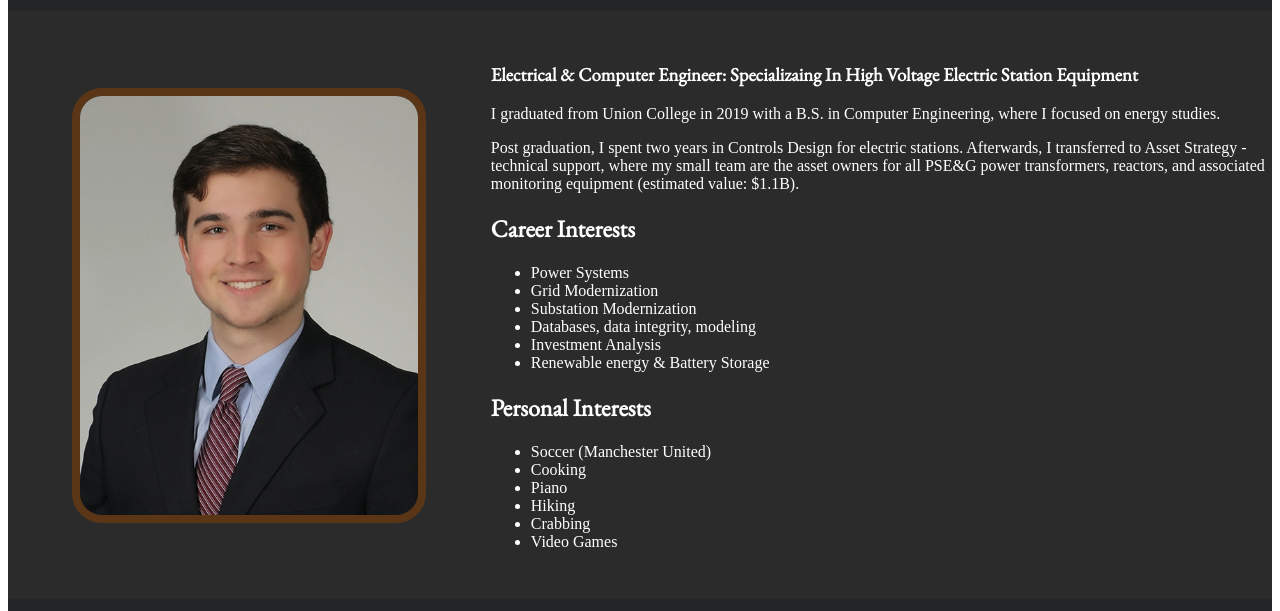
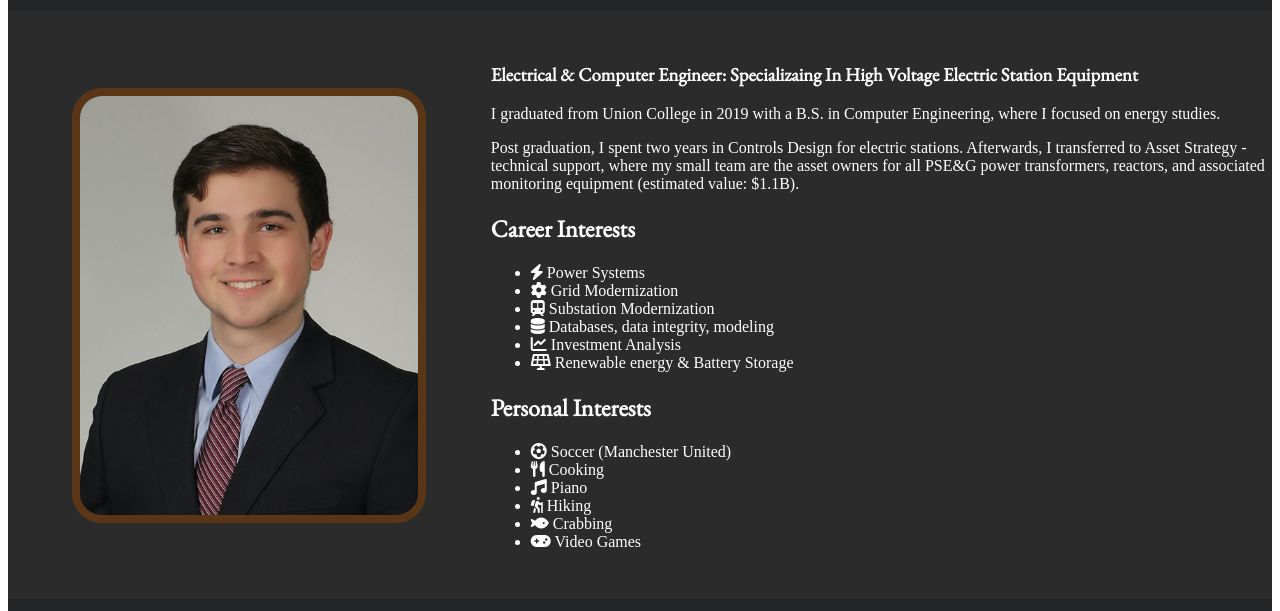
Before and after one commit to NJIT-WIS/midterm-portfolio-Tbyrne22, a website: page docs/aboutme-page.html in a window 1280 px wide. Shown: the part 189-800 px from the top of the page. Drawn offline with nearby package versions, Linux system fonts and the light colour scheme.

Commit message:
added fontawesome icons to interests, closes#49

```diff
--- a/docs/aboutme-page.html
+++ b/docs/aboutme-page.html
@@ -56,21 +56,21 @@
                     <p>Post graduation, I spent two years in Controls Design for electric stations. Afterwards, I transferred to Asset Strategy - technical support, where my small team are the asset owners for all PSE&G power transformers, reactors, and associated monitoring equipment (estimated value: $1.1B).</p>
                     <h2>Career Interests</h2>
                     <ul>
-                        <li>Power Systems</li>
-                        <li>Grid Modernization</li>
-                        <li>Substation Modernization</li>
-                        <li>Databases, data integrity, modeling</li>
-                        <li>Investment Analysis</li>
-                        <li>Renewable energy & Battery Storage</li>
+                        <li><i class="fas fa-bolt"></i> Power Systems</li>
+                        <li><i class="fas fa-cog"></i> Grid Modernization</li>
+                        <li><i class="fas fa-subway"></i> Substation Modernization</li>
+                        <li><i class="fas fa-database"></i> Databases, data integrity, modeling</li>
+                        <li><i class="fas fa-chart-line"></i> Investment Analysis</li>
+                        <li><i class="fas fa-solar-panel"></i> Renewable energy & Battery Storage</li>
                     </ul>
                     <h2>Personal Interests</h2>
                     <ul>
-                        <li>Soccer (Manchester United)</li>
-                        <li>Cooking</li>
-                        <li>Piano</li>
-                        <li>Hiking</li>
-                        <li>Crabbing</li>
-                        <li>Video Games</li>
+                        <li><i class="fas fa-futbol"></i> Soccer (Manchester United)</li>
+                        <li><i class="fas fa-utensils"></i> Cooking</li>
+                        <li><i class="fas fa-music"></i> Piano</li>
+                        <li><i class="fas fa-hiking"></i> Hiking</li>
+                        <li><i class="fas fa-fish"></i> Crabbing</li>
+                        <li><i class="fas fa-gamepad"></i> Video Games</li>
                     </ul>
                 </div>
             </section>
@@ -90,8 +90,8 @@
             </div>
             <div class="footnotes">
                 <h3>Thomas Garrett Byrne</h3>
-                <i class="fab fa-github"></i> My Github
-                <i class="fab fa-linkedin"></i> My LinkedIn Profile
+                <i class="fab fa-github">My Github</i>
+                <i class="fab fa-linkedin">My LinkedIn Profile</i>
             </div>
 
         </section>
```
